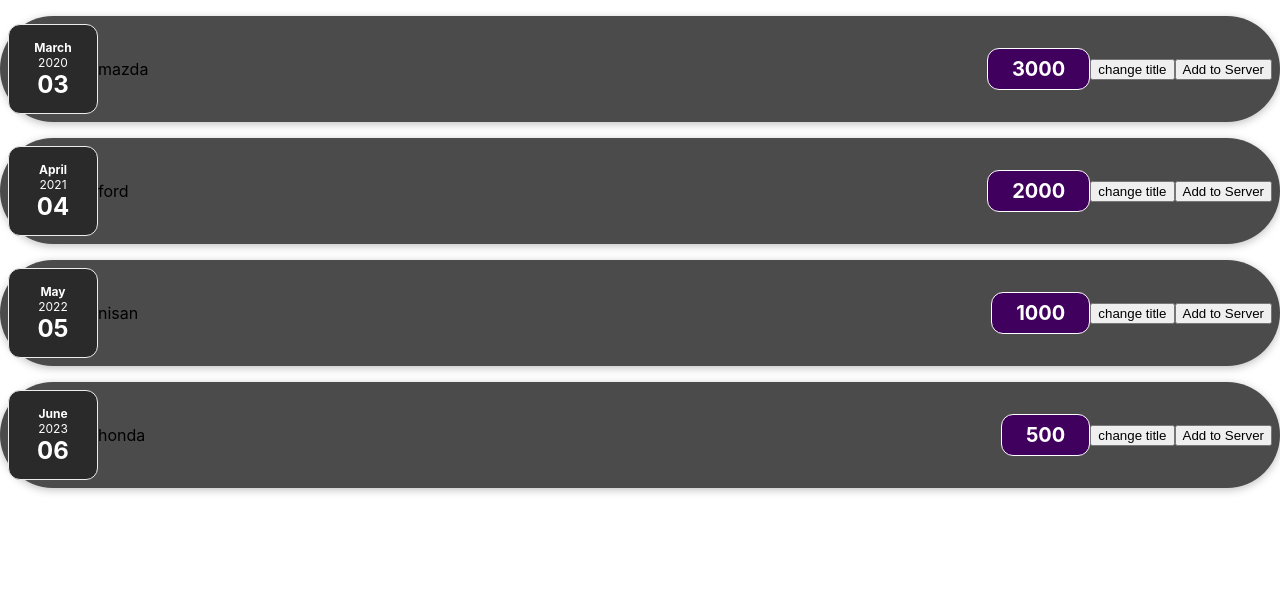
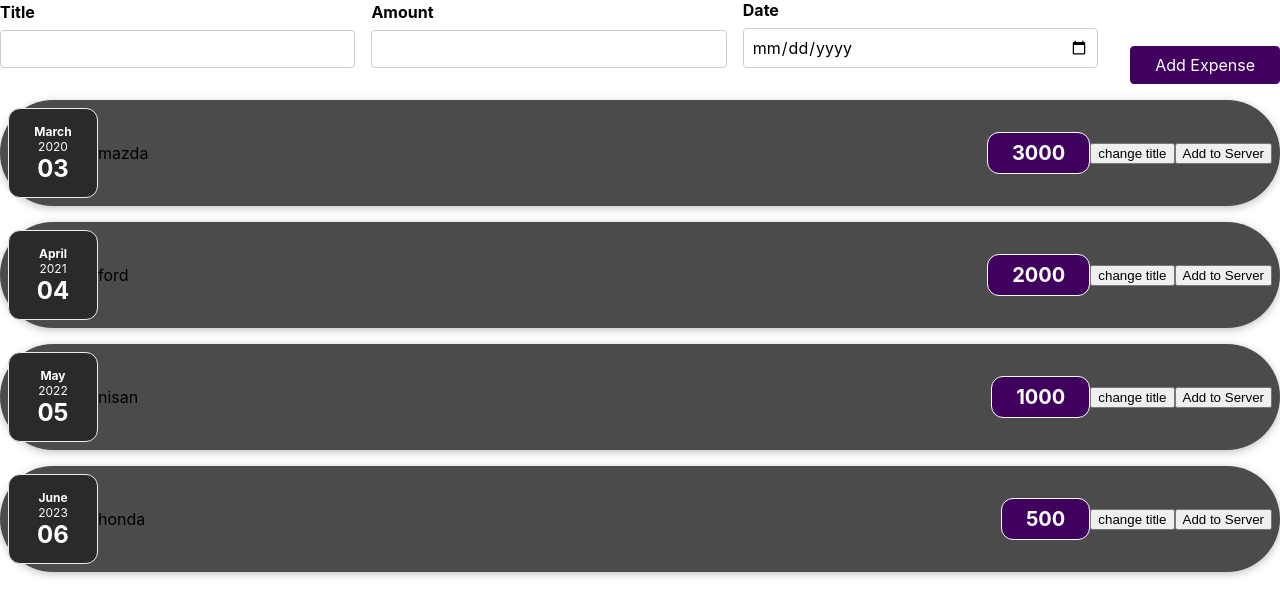
Before and after one commit to micahelv000/Android2Task2, a React (Create React App) app: page / in a window 1280 px wide. Shown: the top 616 px of the page. Built offline with nearby package versions, Linux system fonts and the light colour scheme.

Commit message:
added the missing files

```diff
--- a/public/index.html
+++ b/public/index.html
@@ -5,6 +5,12 @@
     <link rel="icon" href="%PUBLIC_URL%/favicon.ico" />
     <meta name="viewport" content="width=device-width, initial-scale=1" />
     <meta name="theme-color" content="#000000" />
+<!--
+  ================Bootstrap section===============
+
+  ================================================
+-->
+
     <meta
       name="description"
       content="Web site created using create-react-app"
--- a/src/App.js
+++ b/src/App.js
@@ -1,6 +1,5 @@
-
-
 import Expenses from "./components/Expenses";
+import ExpensesFrom from "./components/ExpenseForm";
 
 function App() {
 
@@ -14,7 +13,10 @@
   return (
     <div>
 
-      <Expenses items={expense} />
+      <ExpensesFrom />
+      <div>
+        <Expenses items={expense} />
+        </div>
 
     </div>
 
--- a/src/components/ExpenseForm.css
+++ b/src/components/ExpenseForm.css
@@ -1,26 +1,46 @@
-.new-expense__controls {
+.form-control {
     display: flex;
-    flex-wrap: wrap;
-    gap: 1rem;
+    flex-direction: column;
     margin-bottom: 1rem;
-    text-align: left;
-}
+    flex: 1;
+  }
 
-.new-expense__control label {
+  .form-control label {
     font-weight: bold;
     margin-bottom: 0.5rem;
-    display: block;
-}
+  }
 
-.new-expense__control input {
+  .form-control input {
+    padding: 0.5rem;
     font: inherit;
-    padding: 0.5rem;
-    border-radius: 6px;
     border: 1px solid #ccc;
-    width: 20rem;
-    max-width: 100%;
-}
+    border-radius: 4px;
+  }
 
-.new-expense__actions {
-    text-align: right;
-}
+  .form-actions {
+    display: flex;
+    align-items: center;
+  }
+
+  .form-actions button {
+    font: inherit;
+    cursor: pointer;
+    padding: 0.5rem 1.5rem;
+    border: 1px solid #40005d;
+    background-color: #40005d;
+    color: white;
+    border-radius: 4px;
+    margin-left: 1rem;
+  }
+
+  .form-actions button:hover,
+  .form-actions button:active {
+    background-color: #510674;
+    border-color: #510674;
+  }
+
+  .form-inline {
+    display: flex;
+    align-items: flex-end;
+    gap: 1rem;
+  }
--- /dev/null
+++ b/src/components/ExpenseForm.js
@@ -0,0 +1,72 @@
+import "./ExpenseForm.css";
+import React, { useState } from "react";
+
+const ExpenseForm = () => {
+  const [title, setTitle] = useState('');
+  const [amount, setAmount] = useState('');
+  const [date, setDate] = useState('');
+
+    const titleChangeHandler = (event) => {
+        setTitle(event.target.value);
+    };
+
+    const amountChangeHandler = (event) => {
+        setAmount(event.target.value);
+    };
+
+    const dateChangeHandler = (event) => {
+        setDate(event.target.value);
+    };
+
+    const submitHandler = (event) => {
+        event.preventDefault();
+        console.log(title, amount, date);
+
+        // You can also add logic to send data to a server here
+
+        // Clear form inputs after submission
+        setTitle('');
+        setAmount('');
+        setDate('');
+    };
+
+    return (
+        <form onSubmit={submitHandler}>
+            <div className="form-inline">
+                <div className="form-control">
+                    <label>Title</label>
+                    <input
+                        type="text"
+                        value={title}
+                        onChange={titleChangeHandler}
+                    />
+                </div>
+                <div className="form-control">
+                    <label>Amount</label>
+                    <input
+                        type="number"
+                        min="0.01"
+                        step="0.01"
+                        value={amount}
+                        onChange={amountChangeHandler}
+                    />
+                </div>
+                <div className="form-control">
+                    <label>Date</label>
+                    <input
+                        type="date"
+                        min="2019-01-01"
+                        value={date}
+                        onChange={dateChangeHandler}
+                    />
+                </div>
+                <div className="form-actions">
+                    <button type="submit">Add Expense</button>
+                </div>
+            </div>
+        </form>
+    );
+
+};
+
+export default ExpenseForm;
--- a/src/components/Expenses.js
+++ b/src/components/Expenses.js
@@ -5,6 +5,7 @@
 function Expenses(props) {
 
     return (
+
         <div className='expenses'>
             <ExpenseItem
                 title={props.items[0].title}
```
Also changed, not shown: src/components/Card.css (line endings or trailing spaces).
